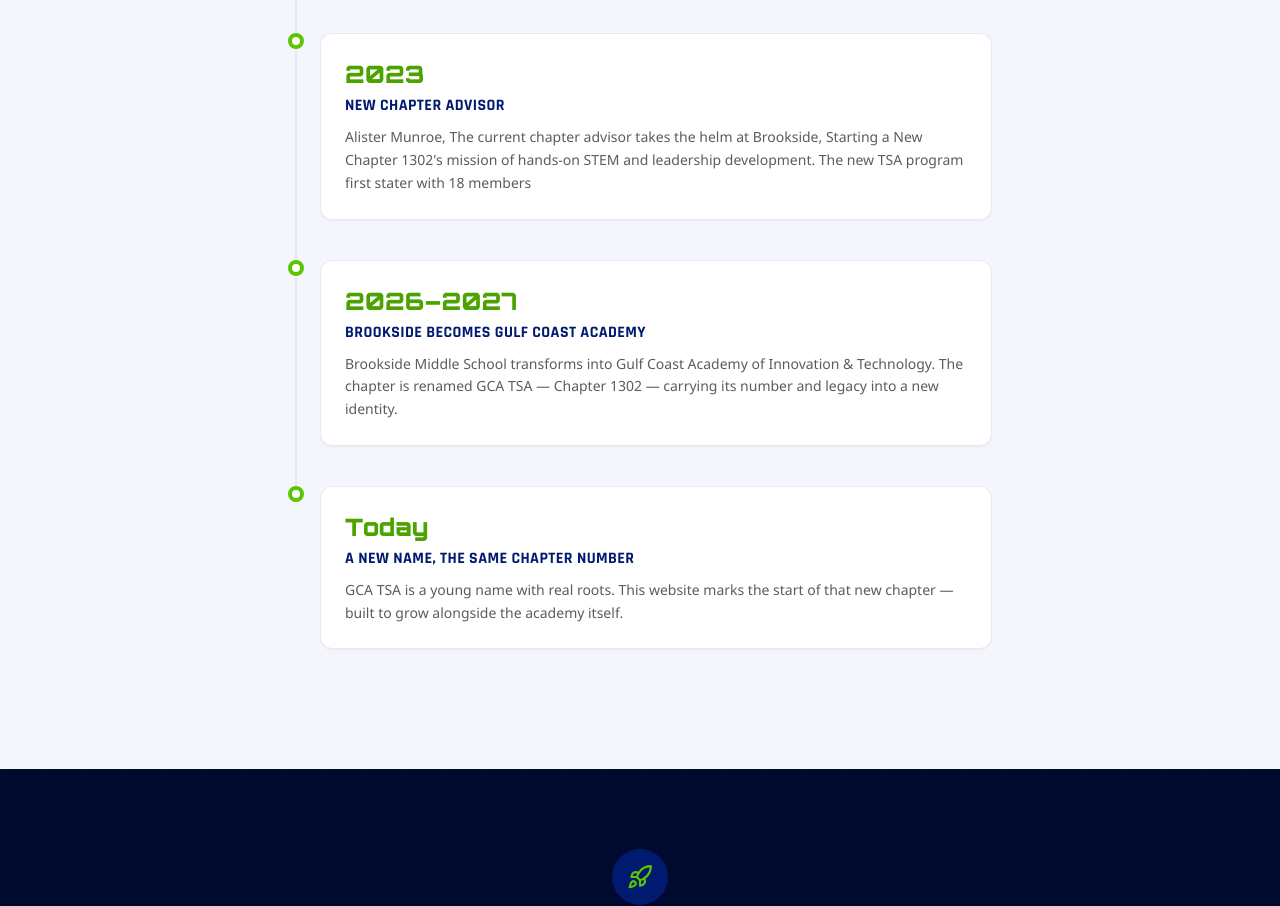
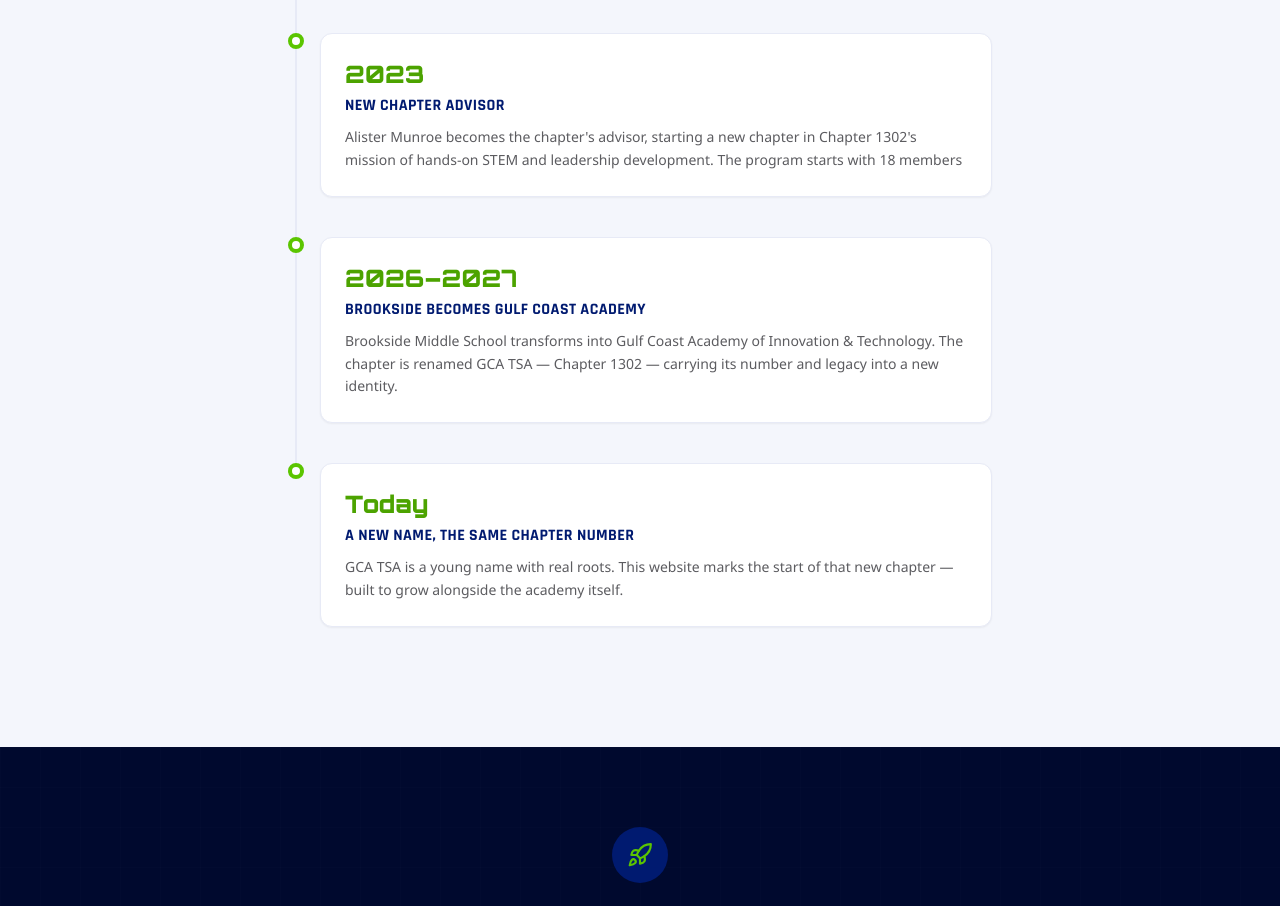
Before and after one commit to amunroe01/gcatsa-website, a Next.js app: page /about in a window 1280 px wide. Shown: the part 1560-2466 px from the top of the page. Built offline with nearby package versions, Linux system fonts and the light colour scheme.

Commit message:
Refactor description for 2023 chapter advisor entry

```diff
--- a/components/about/ChapterHistory.tsx
+++ b/components/about/ChapterHistory.tsx
@@ -11,7 +11,7 @@
     year: "2023",
     title: "New Chapter Advisor",
     description:
-      "Alister Munroe, The current chapter advisor takes the helm at Brookside, Starting a New Chapter 1302's mission of hands-on STEM and leadership development. The new TSA program first stater with 18 members",
+      "Alister Munroe becomes the chapter's advisor, starting a new chapter in Chapter 1302's mission of hands-on STEM and leadership development. The program starts with 18 members",
   },
   {
     year: "2026–2027",
```
